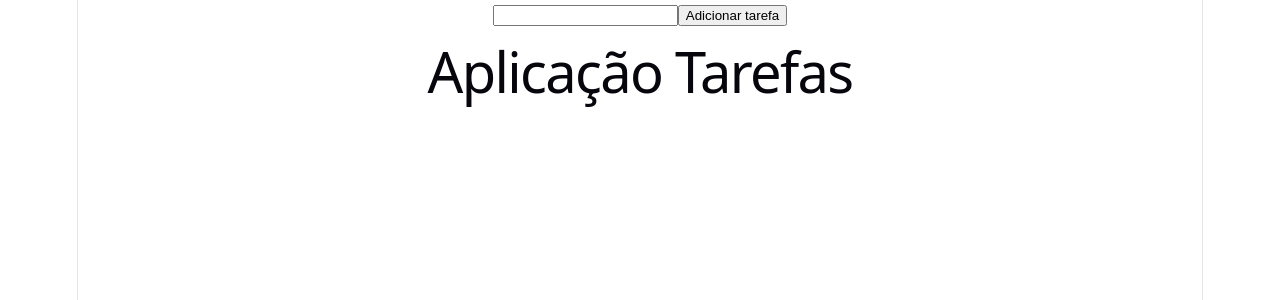
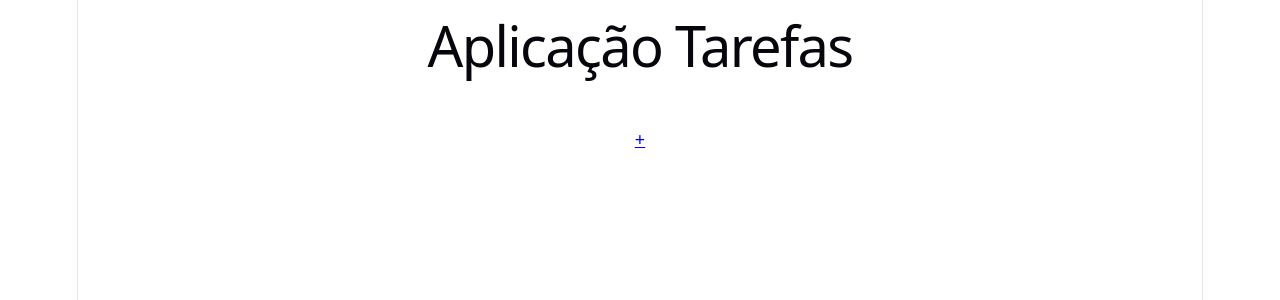
Before and after one commit to Caio-Dev0/aplicacao-de-tarefas, a React (Vite) app: page / in a window 1280 px wide. Shown: the top 300 px of the page. Built offline with nearby package versions, Linux system fonts and the light colour scheme.

Commit message:
feat: Adiciona as rotas e redirecionamentos quando for adicionar tarefas e após adicionar tarefas

```diff
--- a/src/App.tsx
+++ b/src/App.tsx
@@ -2,7 +2,7 @@ import { useEffect, useState } from 'react'
 import './App.css'
 import Home from './home'
 import FormTask from './formTask'
-
+import { BrowserRouter, Routes, Route } from 'react-router-dom'
 export interface Task{
   id: number,
   name: string
@@ -15,6 +15,7 @@ function App() {
   const [modal, setModal] =useState<boolean>(false)
   const [taskEdit, setTaskEdit] = useState<Task | null> (null)
 
+
   useEffect(() =>{
     localStorage.setItem("tasks", JSON.stringify(tasks))
   }, [tasks])
@@ -26,6 +27,7 @@ function App() {
     }
     setTasks(e => [...e, {id: tasks.length + 1, name: nameTask}])
     setNameTask("")
+
   }
 
   function handleDeleteTask(id: number): void{
@@ -56,12 +58,18 @@ function App() {
   }
 
   return (
+    <BrowserRouter>
     <>
-    <FormTask handleSubmitForm={handleSubmitForm} nameTask={nameTask} handleSaveNameTask={handleSaveNameTask}/>
 
-    <Home tasks={tasks} handleDeleteTask={handleDeleteTask} modal={modal} handleEditTask={handleEditTask} editTask={{name: taskEdit?.name ?? "", id: taskEdit?.id ?? 0}} handleChangeTask={handleChangeTask} handleUpdateTasks={handleUpdateTasks} handleCloseModal={handleCloseModal}/>
 
     </>
+    <Routes>
+      <Route path='/' element={<Home tasks={tasks} handleDeleteTask={handleDeleteTask} modal={modal} handleEditTask={handleEditTask} editTask={{name: taskEdit?.name ?? "", id: taskEdit?.id ?? 0}} handleChangeTask={handleChangeTask} handleUpdateTasks={handleUpdateTasks} handleCloseModal={handleCloseModal}/>
+}></Route>
+      <Route path='/formTask' element={<FormTask handleSubmitForm={handleSubmitForm} nameTask={nameTask} handleSaveNameTask={handleSaveNameTask}/>
+}></Route>
+    </Routes>
+    </BrowserRouter>
   )
 }
 
--- a/src/formTask.tsx
+++ b/src/formTask.tsx
@@ -1,6 +1,13 @@
+import { useNavigate } from "react-router-dom"
+
 function FormTask({handleSubmitForm, nameTask, handleSaveNameTask}: {handleSubmitForm(e: any): void, nameTask: string, handleSaveNameTask(e: string): void}){
- return(
-    <form className="task-form" onSubmit={handleSubmitForm}>
+ const navigate = useNavigate()
+    return(
+    <form className="task-form" onSubmit={(e) =>{
+        handleSubmitForm(e)
+        navigate("/")
+
+    }}>
             <input className='task-form__input' value={nameTask} onChange={(e) => handleSaveNameTask(e.currentTarget.value)} type="text" aria-label="Adicione o nome de sua tarefa"/>
             <input type="submit" className="task-form__button" value="Adicionar tarefa"/>
     </form>
--- a/src/home.tsx
+++ b/src/home.tsx
@@ -1,4 +1,5 @@
-    import type { Task } from "./App"
+import { Link } from "react-router-dom"
+import type { Task } from "./App"
 
     function Home({tasks, handleDeleteTask, modal, handleEditTask, editTask, handleChangeTask, handleUpdateTasks, handleCloseModal}: {tasks: Task[], handleDeleteTask(id: number): void, modal: boolean, handleEditTask(taskId: number, editName: string): void,editTask: {name: string, id: number},  handleChangeTask(editName: string): void, handleUpdateTasks(tasks: Task[]): void, handleCloseModal(): void}){
 
@@ -25,7 +26,7 @@
                     }}>Atualizar</button>
                     <button className="modal-edit__button--cancel modal-edit__button" onClick={handleCloseModal}>Cancelar</button>
                 </div> </>}
-
+        <Link to={"/formTask"} className="link-form">+</Link>
         </>
         )
     }
--- a/src/main.tsx
+++ b/src/main.tsx
@@ -3,9 +3,10 @@ import { createRoot } from 'react-dom/client'
 import './index.css'
 import App from './App.tsx'
 
+
+
 createRoot(document.getElementById('root')!).render(
   <StrictMode>
-    <App />
-
+      <App />
   </StrictMode>,
 )
```
